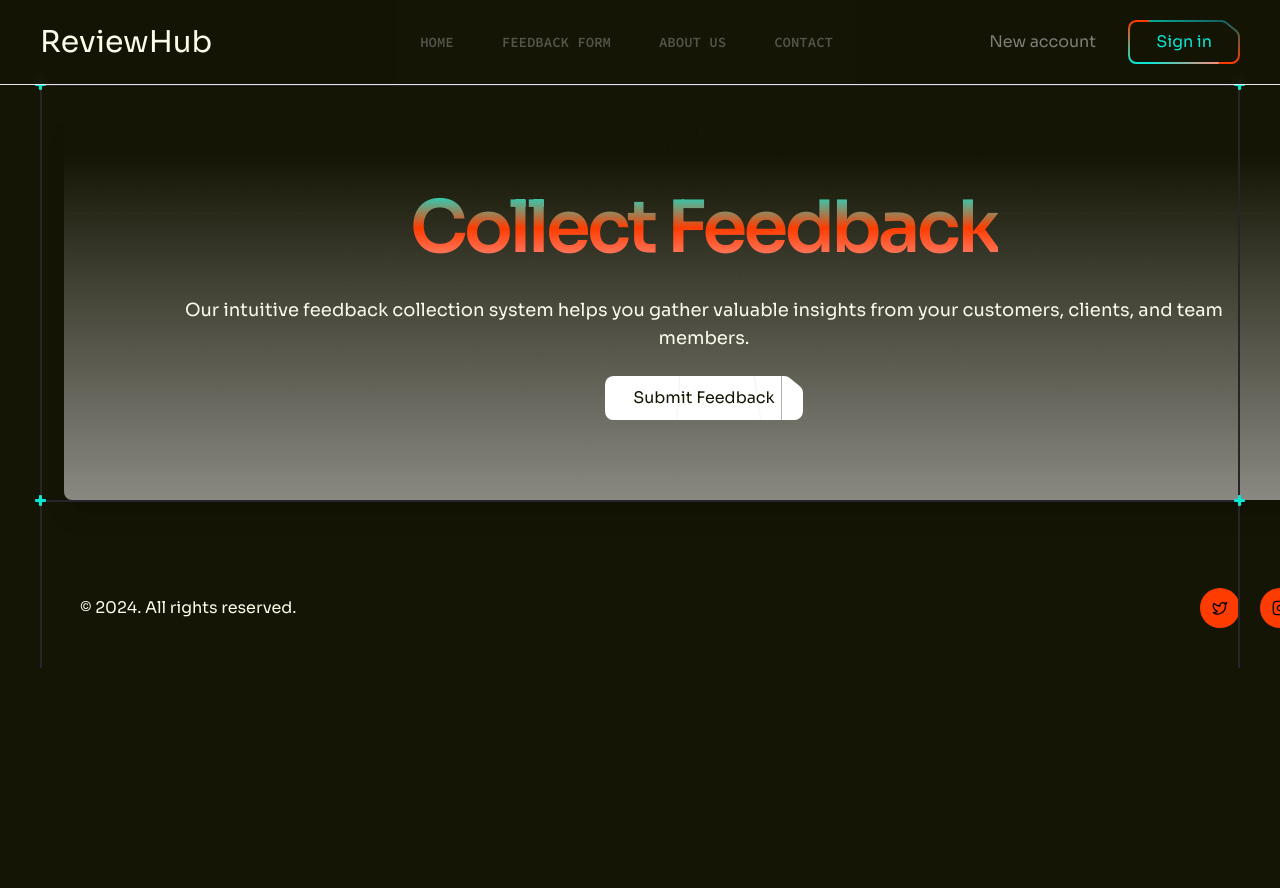
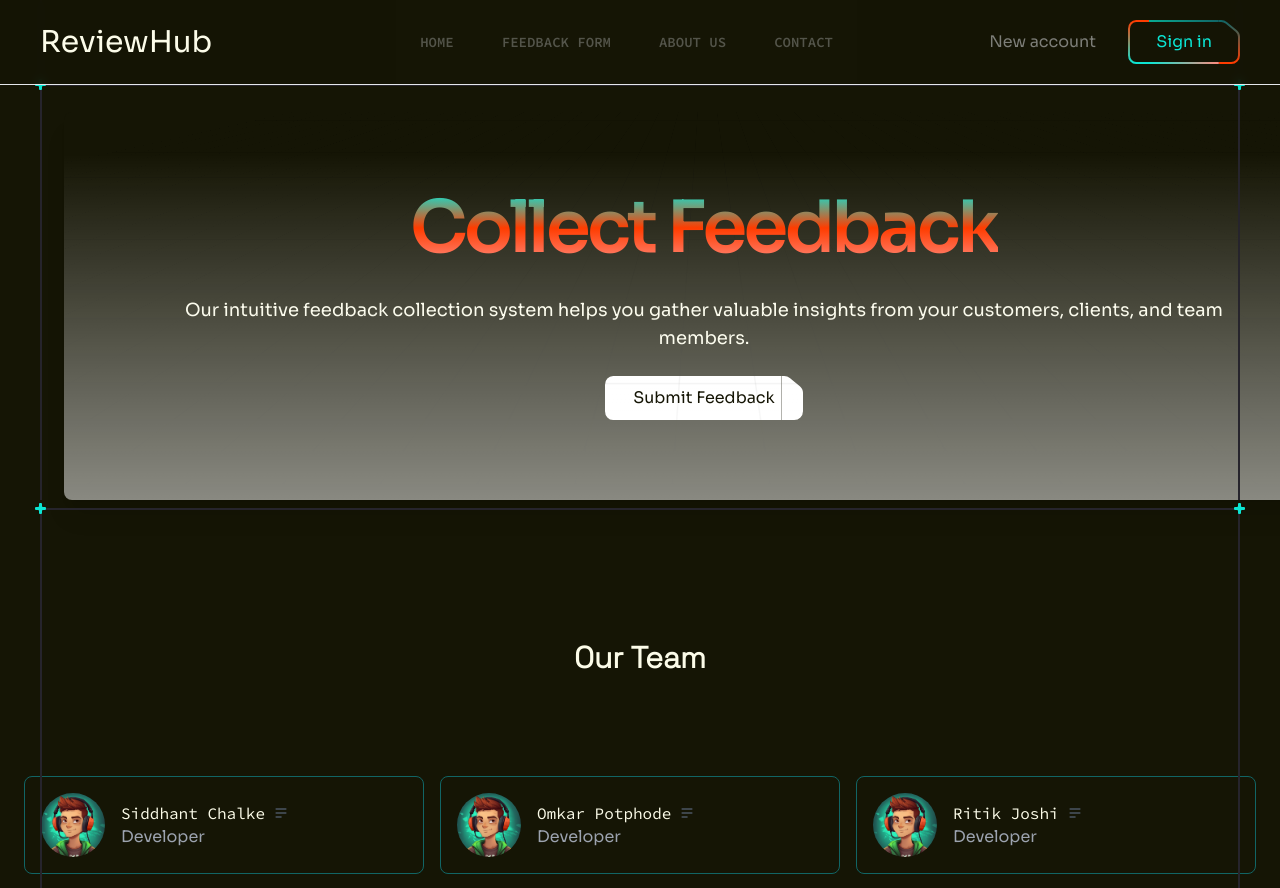
Before and after one commit to Omkar-Potphode/Zidio_Feedback_Collection_System, a React (Vite) app in the folder client/: page / in a window 1280 px wide. Shown: the top 888 px of the page. Before the commit the page ends 800 px from the top, so only its background shows below. Built offline with nearby package versions, Linux system fonts and the light colour scheme.

Commit message:
✨ Added About Section

```diff
--- a/client/src/App.jsx
+++ b/client/src/App.jsx
@@ -1,4 +1,5 @@
 import ButtonGradient from "./assets/svg/ButtonGradient"
+import About from "./components/About"
 import Footer from "./components/Footer"
 import Header from "./components/Header"
 import Hero from "./components/Hero"
@@ -11,6 +12,7 @@ function App() {
       {/* CLient Side Rendering */}
       <Header/>
       <Hero/>
+      <About/>
       <Footer/>
 
       {/* Admin Side Rendering */}
--- a/client/src/assets/index.js
+++ b/client/src/assets/index.js
@@ -1,9 +1,11 @@
 import twitter from './socials/twitter.svg';
 import facebook from './socials/facebook.svg';
 import instagram from './socials/instagram.svg';
+import avatar from './avatar4.avif';
 
 export {
     twitter,
     facebook,
     instagram,
+    avatar,
 }
--- /dev/null
+++ b/client/src/components/About.jsx
@@ -0,0 +1,50 @@
+import Section from './Section';
+import { team } from '../constants';
+
+const About = () => {
+  return (
+    <>
+    <Section crosses className="mt-2">
+        <div className='container px-5 py-14 mx-auto -mt-[5.25rem]'>
+            <div className='flex flex-col text-center w-full mb-20'>
+                <h1 className='sm:text-3xl text-2xl font-bold font-grotesk  mb-4 text-text'>
+                    Our Team
+                </h1>
+            </div>
+
+            <div className='flex flex-wrap -m-1'>
+                {team.map((item) => (
+                    <div key={item.id} className='p-2 lg:w-1/3 md:w-1/2 w-full'>
+                        <div className='h-full flex items-center border-accent border p-4 rounded-lg'>
+                            <img alt="team" className="w-16 h-16 bg-gray-100 object-cover object-center flex-shrink-0 rounded-full mr-4" src={item.imgUrl}/>
+
+                            <div className='flex-grow'>
+                                <div className='flex items-center'>
+                                    <h2 className='text-text title-font font-code font-medium'>
+                                        {item.name}
+                                    </h2>
+
+                                    <svg
+                                    className="w-4 h-4 ml-2 fill-current text-gray-600"
+                                    viewBox="0 0 20 20"
+                                    >
+                                        <path
+                                        fillRule="evenodd"
+                                        d="M3 5a1 1 0 011-1h12a1 1 0 110 2H4a1 1 0 01-1-1zM3 10a1 1 0 011-1h12a1 1 0 110 2H4a1 1 0 01-1-1zM3 15a1 1 0 011-1h6a1 1 0 110 2H4a1 1 0 01-1-1z"
+                                        clipRule="evenodd"
+                                        />
+                                    </svg>
+                                </div>
+                                <p className='text-gray-400'>{item.role}</p>
+                            </div>
+                        </div>
+                    </div>
+                ))}
+            </div>
+        </div>
+    </Section>
+    </>
+  )
+}
+
+export default About;
--- a/client/src/constants/index.js
+++ b/client/src/constants/index.js
@@ -1,4 +1,4 @@
-import { twitter, instagram, facebook } from "../assets"
+import { twitter, instagram, facebook, avatar } from "../assets"
 
 export const header = [
     {
@@ -55,3 +55,36 @@ export const socials = [
         url: "#",
     },
 ];
+
+export const team = [
+    {
+        id: 1,
+        name: 'Siddhant Chalke',
+        role: 'Developer',
+        imgUrl: avatar,
+    },
+    {
+        id: 2,
+        name: 'Omkar Potphode',
+        role: 'Developer',
+        imgUrl: avatar,
+    },
+    {
+        id: 3,
+        name: 'Ritik Joshi',
+        role: 'Developer',
+        imgUrl: avatar,
+    },
+    {
+        id: 4,
+        name: 'Sameer Ahamed S',
+        role: 'Developer',
+        imgUrl: avatar,
+    },
+    {
+        id: 5,
+        name: 'Sweeti',
+        role: 'Developer',
+        imgUrl: avatar,
+    },
+];
```
Also changed, not shown: client/src/assets/avatar4.avif (added).
